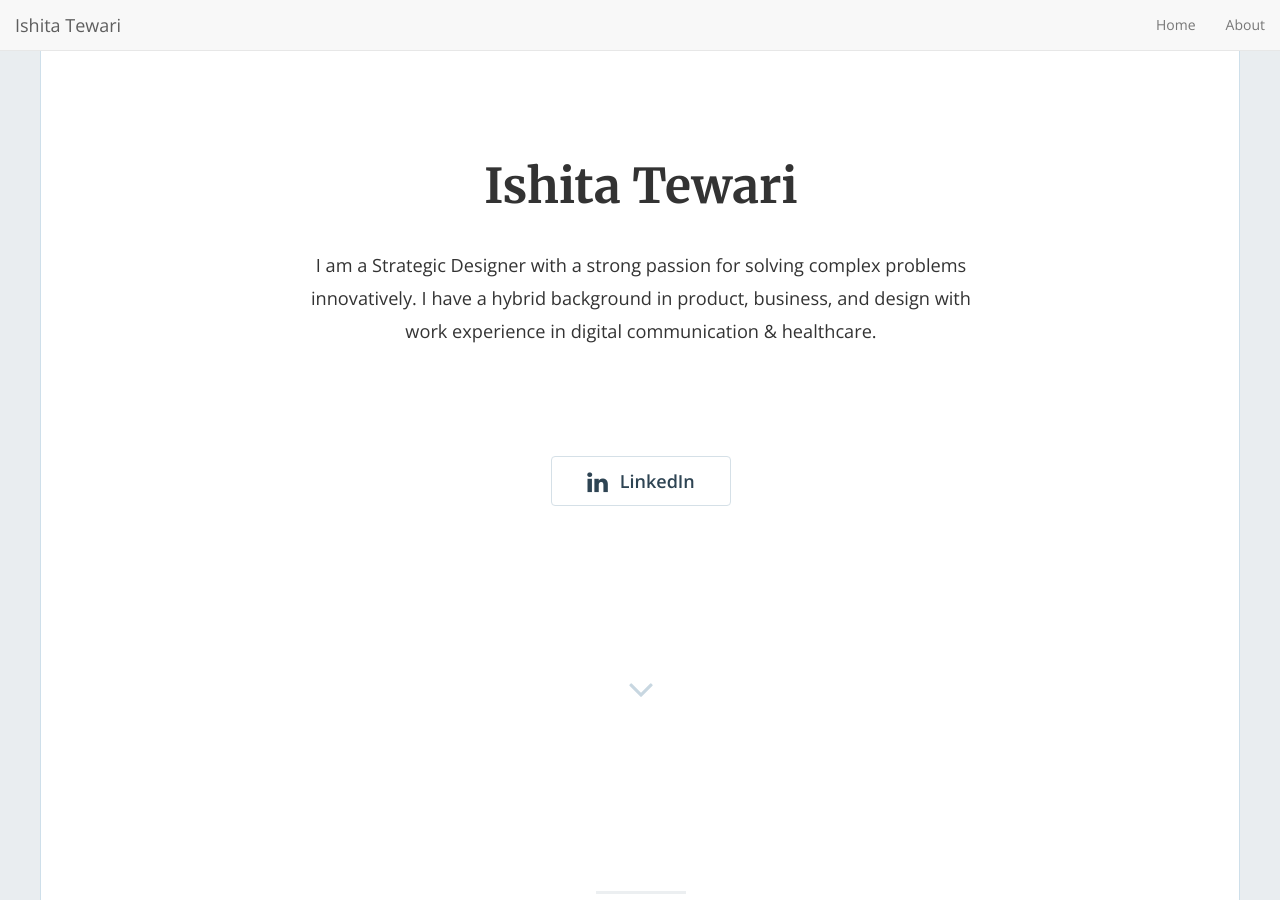
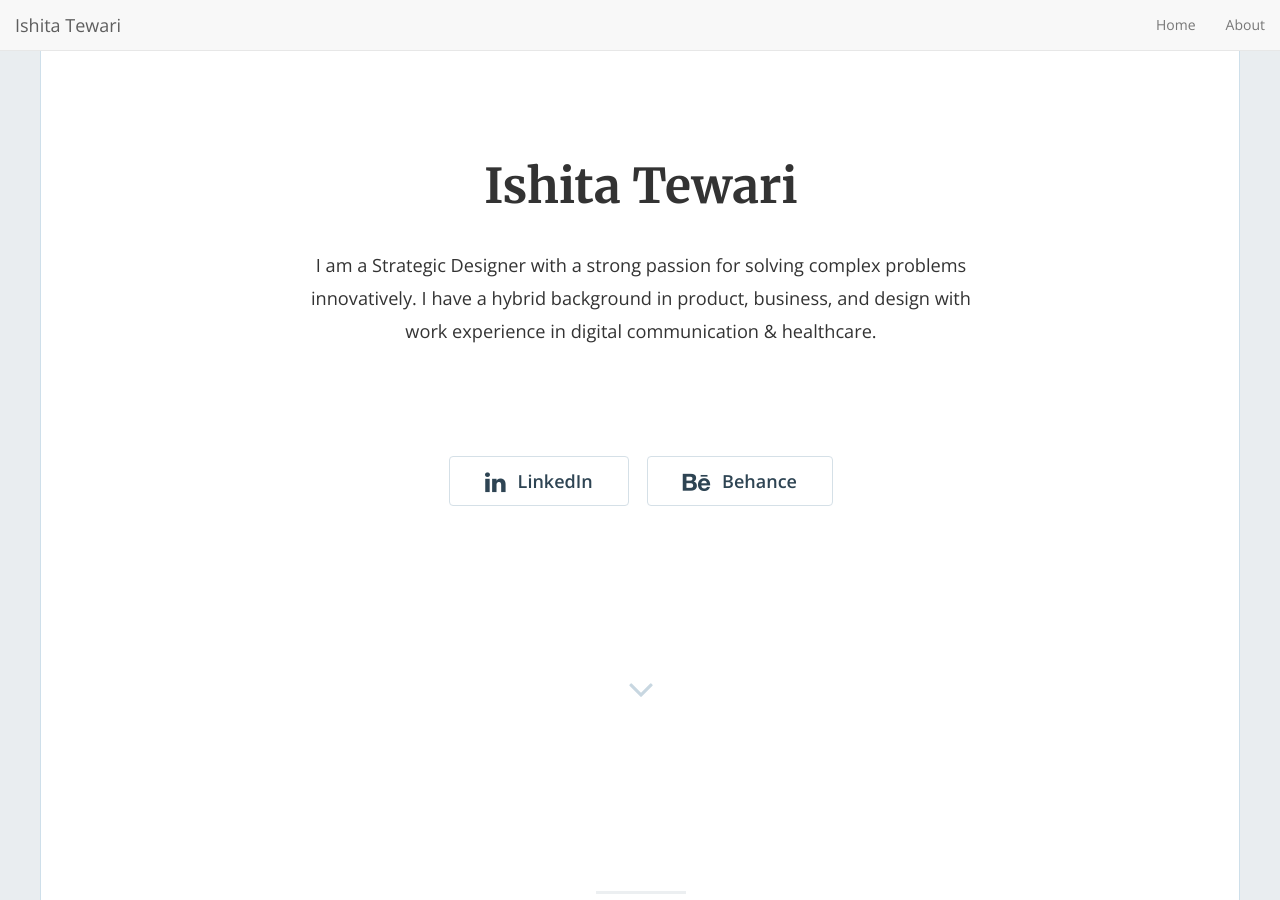
Before and after one commit to ishitatewari/portfolio, a Jekyll site: the page built from index.html, in a window 1280 px wide and 900 px high. Built offline with Jekyll 4.4.1, drawn with Linux system fonts in a browser that asks for light colours; nearby versions of some CDN libraries; the list of posts is cut into pages by our own code.

Commit message:
Add bechance

```diff
--- a/_config.yml
+++ b/_config.yml
@@ -24,6 +24,7 @@ twitter_username: ''
 github_username: ''
 medium_username: ''
 linkedin_username: 'ishita-tewari'
+behance_username: 'tewari_ishita'
 
 # Build settings
 markdown: kramdown
--- a/_includes/home-hero.html
+++ b/_includes/home-hero.html
@@ -39,6 +39,9 @@
             {% if site.linkedin_username != '' %}
               <a href="https://linkedin.com/in/{{ site.linkedin_username }}"><button class="btn btn-default btn-lg"><i class="fa fa-linkedin fa-lg"></i>LinkedIn</button></a>
             {% endif %}
+            {% if site.behance_username != '' %}
+              <a href="https://behance.net/{{ site.behance_username }}"><button class="btn btn-default btn-lg"><i class="fa fa-behance fa-lg"></i>Behance</button></a>
+            {% endif %}
 
           </div>
 
```
